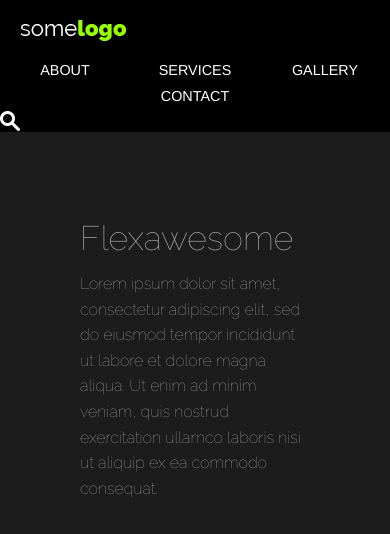
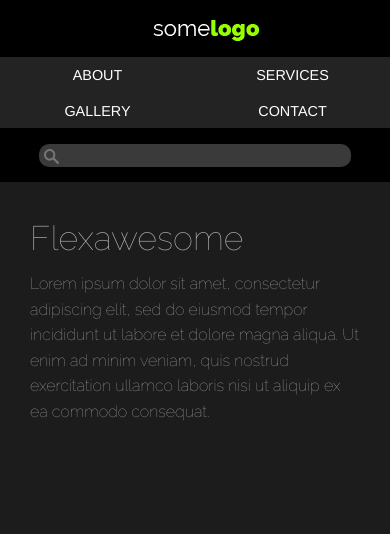
Before and after one commit to pantpap/flex-nav-bar, a plain HTML site: page index.html in a window 390 px wide. Drawn offline with Linux system fonts and the light colour scheme.

Commit message:
add media queries to fix the responsive

```diff
--- a/css/custom.css
+++ b/css/custom.css
@@ -71,3 +71,63 @@ h1, p{
 .container{
     padding: 80px;
 }
+
+@media all and(max-width: 800px){
+    header{
+        justify-content: space-around;
+    }
+    .container{
+        padding: 50px;
+    }
+    #search{
+        width: 80px;
+        margin: 0 auto;
+    }
+}
+
+@media screen and ( max-width: 542px){
+    header div:nth-child(1){
+        margin: 0 auto;
+        padding: 0;
+        display: block;
+        padding-bottom: 0;
+    }
+
+    header{
+        flex-direction: column;
+        padding-bottom: 15px;
+    }
+
+    .child{
+        flex-grow: 1;
+        text-align: center;
+    }
+
+    ul{
+        background: #232323;
+        width: 100%;
+        margin-top: 15px;
+    }
+    ul li{
+        width: 50%;
+        padding: 5px;
+    }
+
+    header div:nth-child(2){
+        align-self: flex-end;
+        width: 22px;
+    }
+    #search{
+        display: block;
+        width: 80%;
+        margin: 16px auto 0 auto;
+    }
+
+    #magnify{
+        display: none;
+    }
+
+    .container{
+        padding: 30px;
+    }
+}
```
